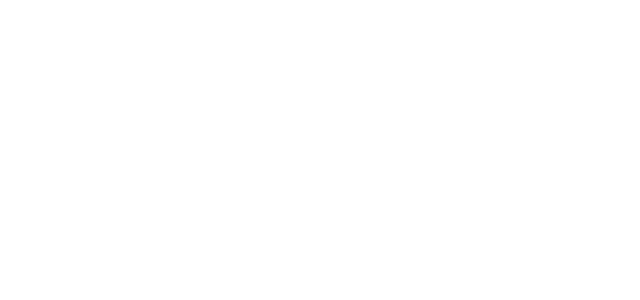
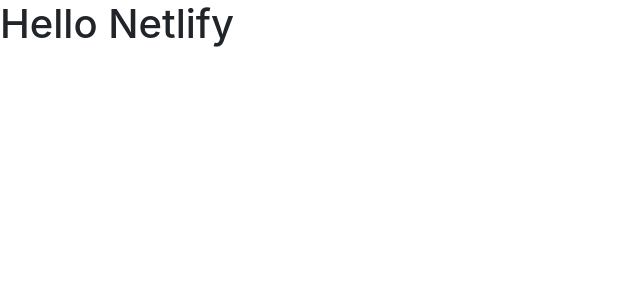
Before and after one commit to Virgilio-D-Cabading-Jr/cipher-my-doc-app, a React (Create React App) app: page / in a window 1280 px wide. Shown: the top 300 px of the page, without its empty margins (0-640 px from the left). Built offline with nearby package versions, Linux system fonts and the light colour scheme.

Commit message:
make it hello world

```diff
--- a/src/App.js
+++ b/src/App.js
@@ -7,13 +7,9 @@
 
 const App = () => {
   return (
-    <Switch>
-      <Route path="/cipher-my-doc-app/">
         <h1>
-          Cipher My Doc
+          Hello Netlify
         </h1>
-      </Route>
-    </Switch>
   );
 }
 
--- a/src/index.js
+++ b/src/index.js
@@ -8,9 +8,7 @@
 const root = ReactDOM.createRoot(document.getElementById('root'));
 root.render(
   <React.StrictMode>
-    <BrowserRouter>
       <App />
-    </BrowserRouter>
   </React.StrictMode>
 );
 
```
